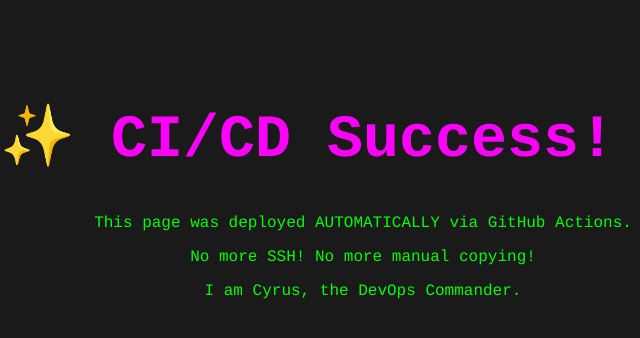
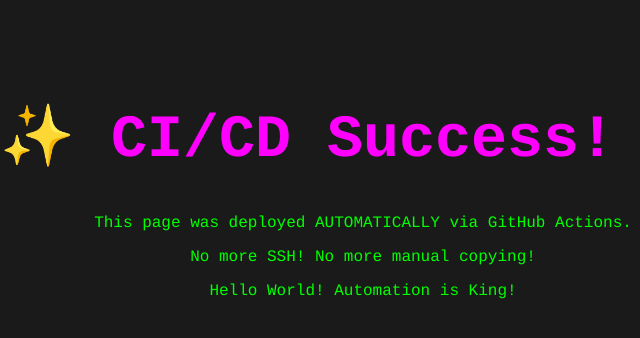
Before and after one commit to Cyrus1108/karasuno-high, a plain HTML site: page index.html in a window 1280 px wide. Shown: the full height of the page, 277-917 px from the left. Drawn offline with Linux system fonts and the light colour scheme.

Commit message:
Change Victory message.

```diff
--- a/index.html
+++ b/index.html
@@ -12,6 +12,6 @@
     <h1>✨ CI/CD Success! ✨</h1>
     <p>This page was deployed AUTOMATICALLY via GitHub Actions.</p>
     <p>No more SSH! No more manual copying!</p>
-    <p>I am Cyrus, the DevOps Commander.</p>
+    <p>Hello World! Automation is King!</p>
 </body>
 </html>
```
